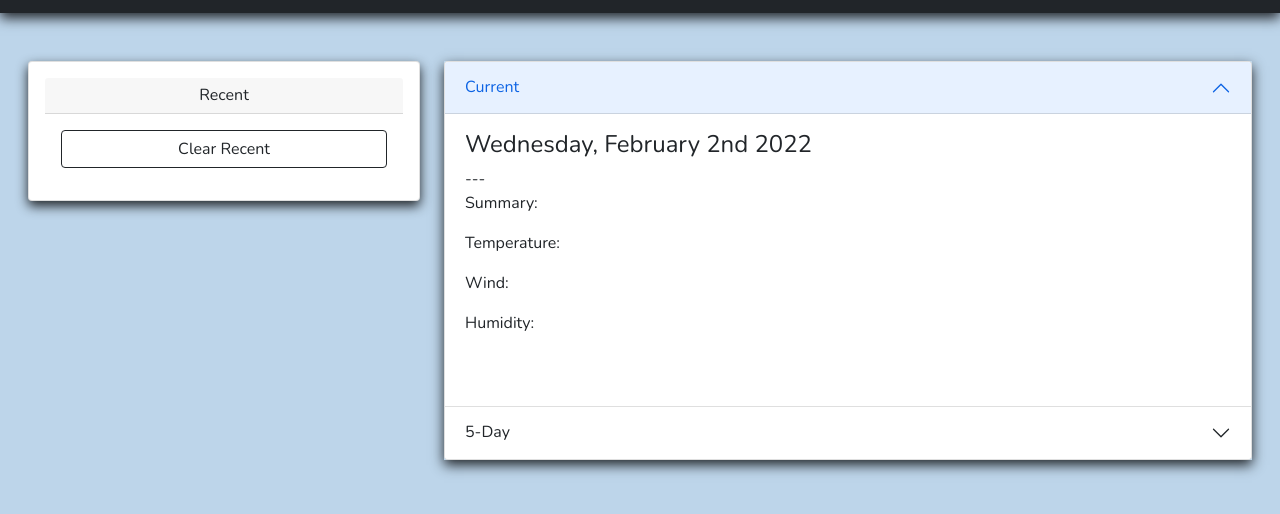
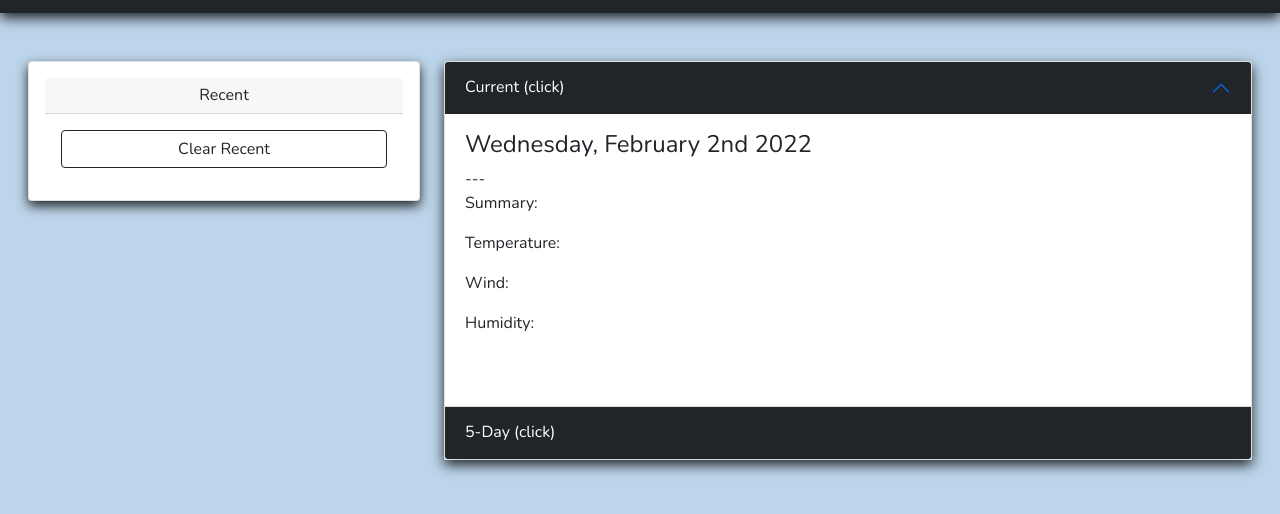
Before and after one commit to AndyAn7/appWeather, a plain HTML site: page index.html in a window 1280 px wide. Shown: the part 66-580 px from the top of the page. Drawn offline with nearby package versions, Linux system fonts and the light colour scheme; no server answers.

Commit message:
changed color styling of panels to dark

```diff
--- a/assets/js/script.js
+++ b/assets/js/script.js
@@ -72,7 +72,7 @@ function retrieveWeather (city) {
                             for (let index = 0; index < 5; index++) {
 
                                 var cards = document.createElement('div');
-                                    cards.className = "col bg-primary text-white rounded mx-2 mb-3 pb-2";
+                                    cards.className = "col bg-dark text-white rounded mx-2 mb-3 pb-2";
                                     container.append(cards);
 
                                 var cardsD = document.createElement('h5');
@@ -102,5 +102,5 @@ function retrieveWeather (city) {
             })
         }
     })
-}
+};
 retrieveWeather('redmond')
--- a/index.html
+++ b/index.html
@@ -55,7 +55,7 @@
                 <!-- current weather -->
                 <div id="today-detail" class="accordion-item">
                     <h2 class="accordion-header" id="panelToggle">
-                        <button class="accordion-button" type="button" data-bs-toggle="collapse" data-bs-target="#panelToggle2" aria-expanded="true" aria-controls="panelToggle2">Current
+                        <button class="accordion-button bg-dark text-white" type="button" data-bs-toggle="collapse" data-bs-target="#panelToggle2" aria-expanded="true" aria-controls="panelToggle2">Current (click)
                         </button>
                     </h2>
                     <div id="panelToggle2" class="accordion-collapse collapse show" aria-labelledby="panelToggle">
@@ -74,7 +74,7 @@
                 <!-- 5-day -->
                 <div id="5-day-report" class="accordion-item">
                     <h2 class="accordion-header" id="panelToggle3">
-                    <button class="accordion-button collapsed" type="button" data-bs-toggle="collapse" data-bs-target="#panelToggle4" aria-expanded="false" aria-controls="panelToggle4">5-Day
+                    <button class="accordion-button collapsed bg-dark text-white" type="button" data-bs-toggle="collapse" data-bs-target="#panelToggle4" aria-expanded="false" aria-controls="panelToggle4">5-Day (click)
                     </button>
                     </h2>
 
```
